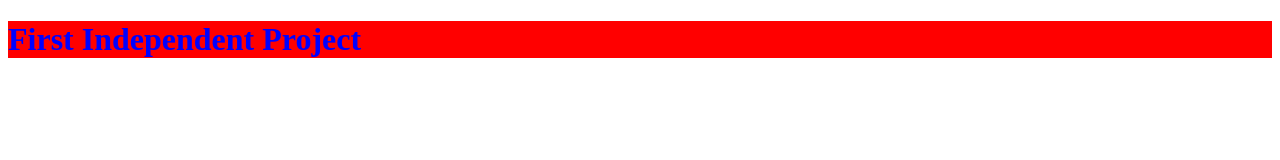
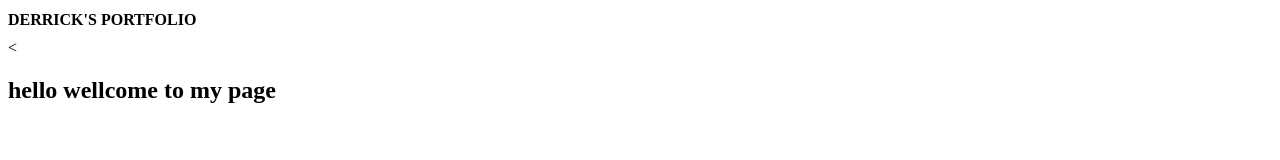
Before and after one commit to derriqo/Week-1-IP, a plain HTML site: page index.html in a window 1280 px wide. Drawn offline with Linux system fonts and the light colour scheme.

Commit message:
add a few styles and change the h1.

```diff
--- a/css/styles.css
+++ b/css/styles.css
@@ -1,4 +1,9 @@
 h1 {
-  color: blue;
-  background-color: red;
+  color: black;
+  align-items: center;
+  font-weight: bold;
+  font-size: 16px;
 }
+h2 {
+  font-style: normal;
+}
--- a/index.html
+++ b/index.html
@@ -6,6 +6,7 @@
     <title>Week 1 Independent Project</title>
   </head>
   <body>
-<h1>First Independent Project</h1>
+<h1>DERRICK'S PORTFOLIO</h1>
+<<h2>hello wellcome to my page</h2>
   </body>
 </html>
```
Also changed, not shown: 1 other file.
